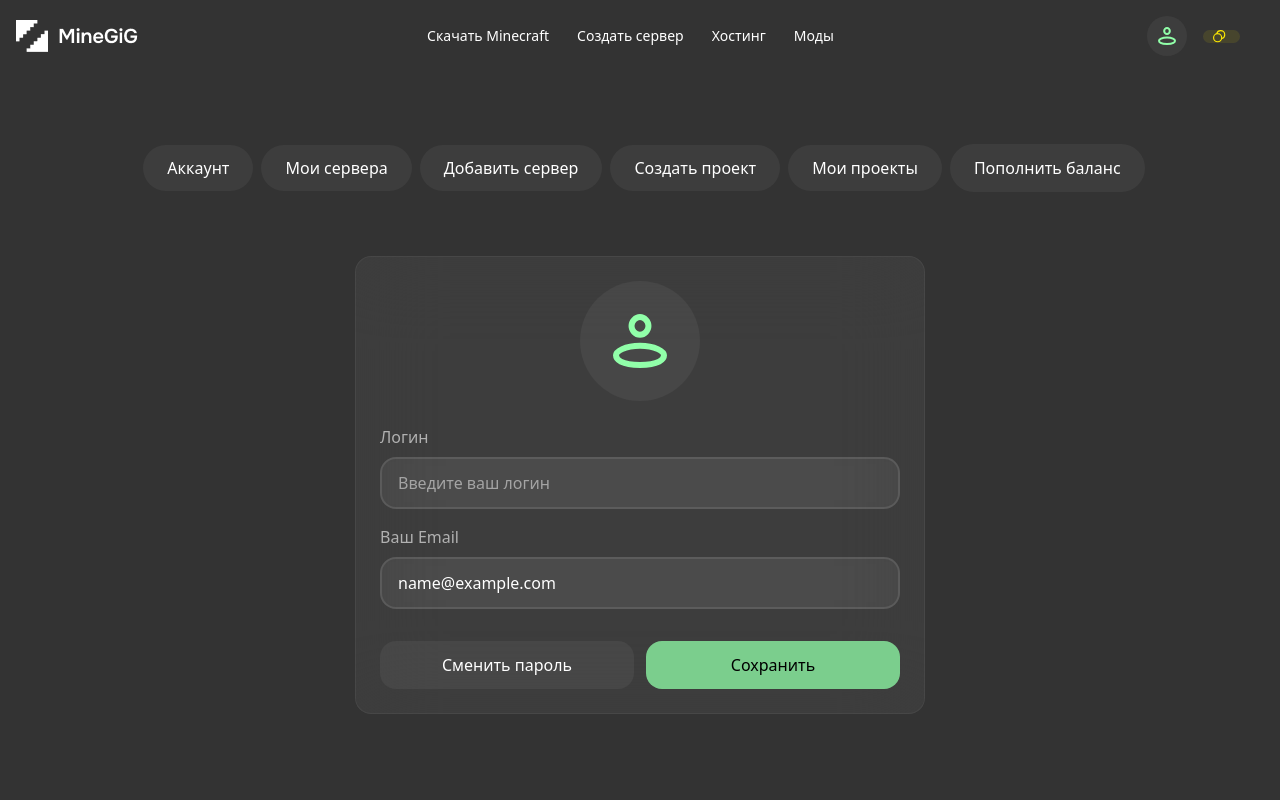
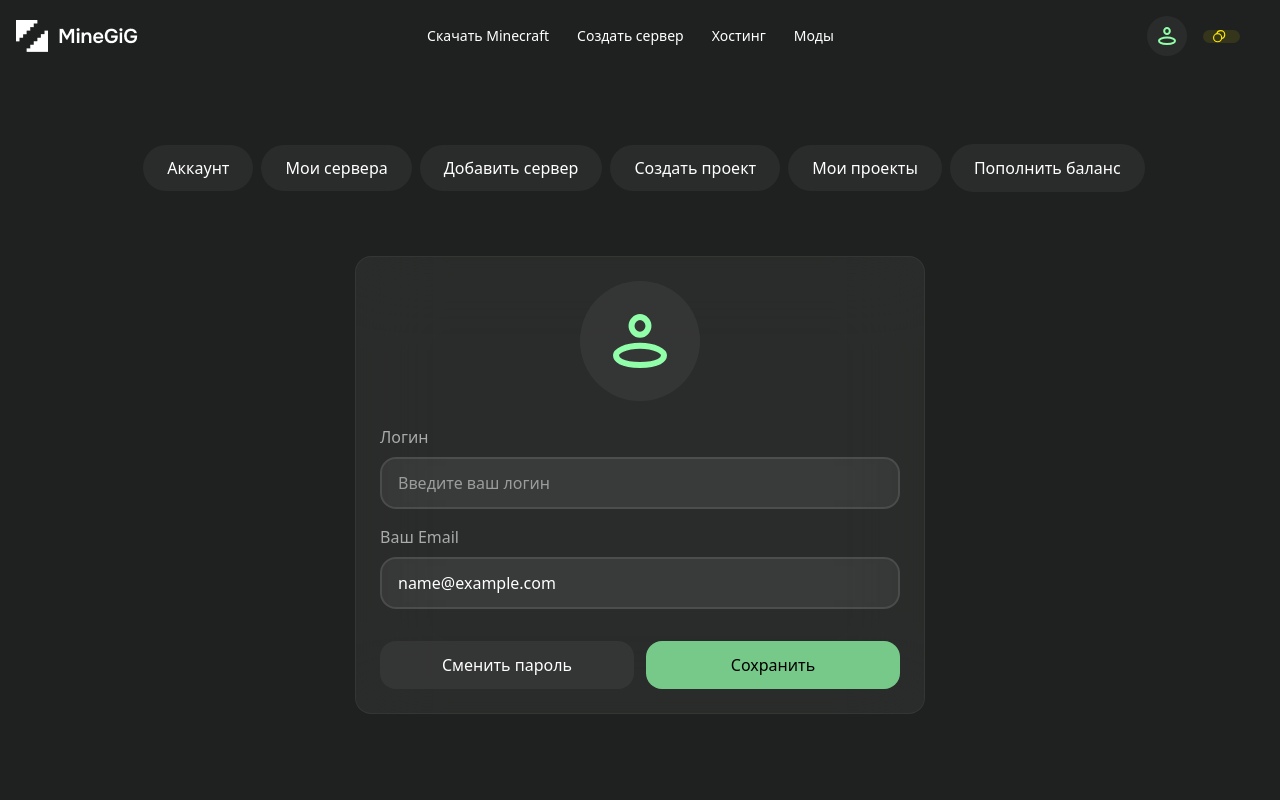
Before and after one commit to sadlyOs/MinecraftServer, a React (Vite) app: page /account/cab in a window 1280 px wide. Shown: the top 800 px of the page. Built offline with nearby package versions, Linux system fonts and the light colour scheme; sample sign-in values are in the browser's storage.

Commit message:
edit bg color and space

```diff
--- a/src/components/ProtectedRoute.jsx
+++ b/src/components/ProtectedRoute.jsx
@@ -26,7 +26,7 @@ const ProtectedRoute = ({ children }) => {
   }
 
   return (
-    <div className='flex-1 min-h-screen'>
+    <div className=''>
       {children}
     </div>
   );
--- a/src/components/layout/AccountLayout/AccountLayout.jsx
+++ b/src/components/layout/AccountLayout/AccountLayout.jsx
@@ -11,7 +11,7 @@ export default function AccountLayout() {
   return (
     <>
 
-      <main className="bg-[#333] min-h-screen w-full text-white">
+      <main className="bg-color-bg text-white">
         <div className="lg:pt-30 pb-30 pt-20 mx-auto">
           <m.div
             initial={{ opacity: 0, y: -20 }}
--- a/src/components/layout/Footer/Footer.jsx
+++ b/src/components/layout/Footer/Footer.jsx
@@ -14,7 +14,7 @@ import "./Footer.css";
 gsap.registerPlugin(useGSAP);
 export default function Footer() {
   return (
-    <footer className="footer text-white py-10">
+    <footer className="footer text-white py-10 flex-1">
       <div className="py-4 container w-full mx-auto px-4 flex flex-col gap-10">
         <m.div
         initial={{opacity: 0, y: 20}}
--- a/src/components/pages/CreateProjectPage/CreateProjectPage.jsx
+++ b/src/components/pages/CreateProjectPage/CreateProjectPage.jsx
@@ -16,7 +16,7 @@ export default function CreateProjectPage() {
         navigate(`/account/cab/`);
     }
     return (
-        <main className="min-h-screen bg-[#333]">
+        <main className="min-h-screen bg-color-bg">
             <div className="flex justify-center px-4 text-white">
                 <m.form
                     onSubmit={(e) => handleSubmit(e)}
--- a/src/components/pages/MyServerEditPage/MyServerEditPage.jsx
+++ b/src/components/pages/MyServerEditPage/MyServerEditPage.jsx
@@ -55,7 +55,7 @@ export default function MyServerEditPage() {
     }
 
     return (
-        <main className="min-h-screen bg-[#333]">
+        <main className="min-h-screen bg-color-bg">
             <div className="flex justify-center px-4 py-30 text-white">
                 <m.form
                     onKeyDown={(e) => e.code == "Enter" && e.preventDefault()}
--- a/src/index.css
+++ b/src/index.css
@@ -15,6 +15,7 @@
     --color-green-transparent: rgba(145, 255, 169, 0.75);
     --color-green-transparent-dark: rgba(36, 115, 57, 0.75);
     --color-yellow-transparent: rgba(255, 234, 0, 0.1);
+    --color-color-bg: rgba(31, 33, 32, 1);
 }
 
 @layer components {
```
